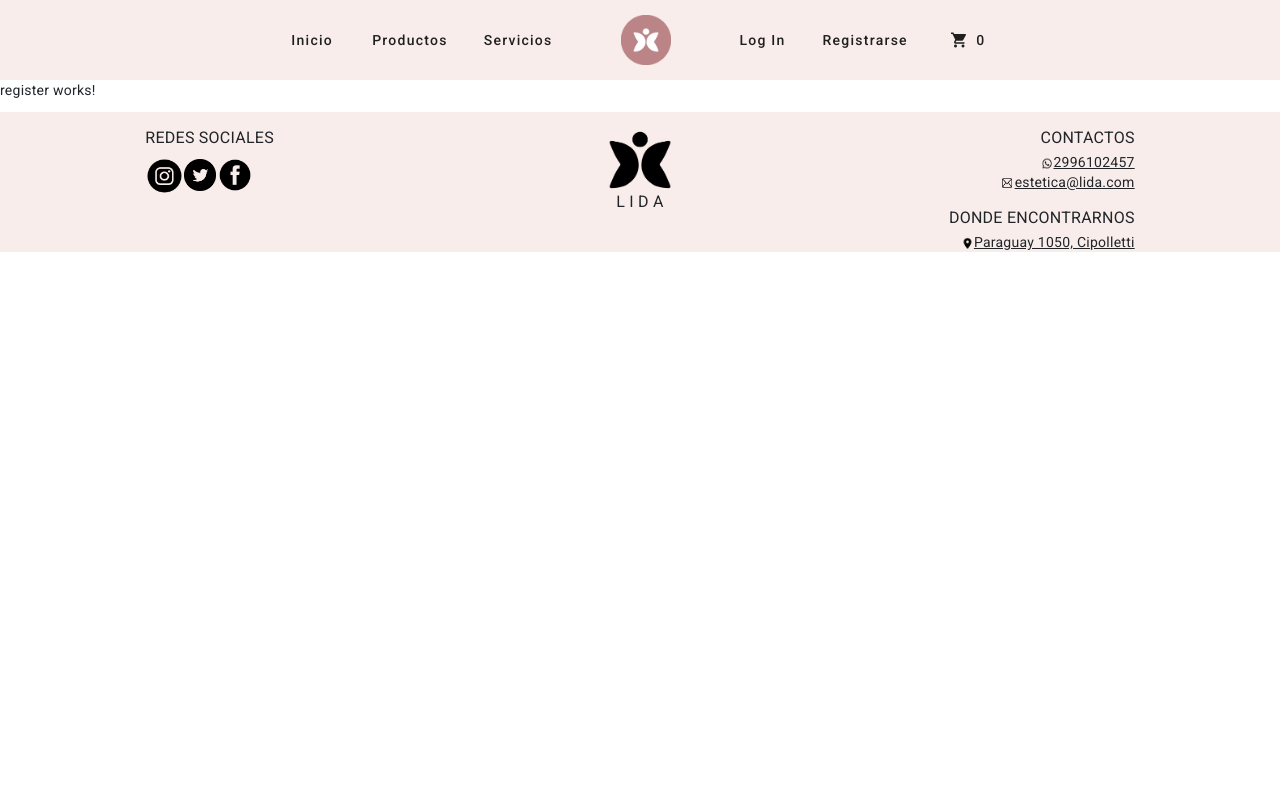
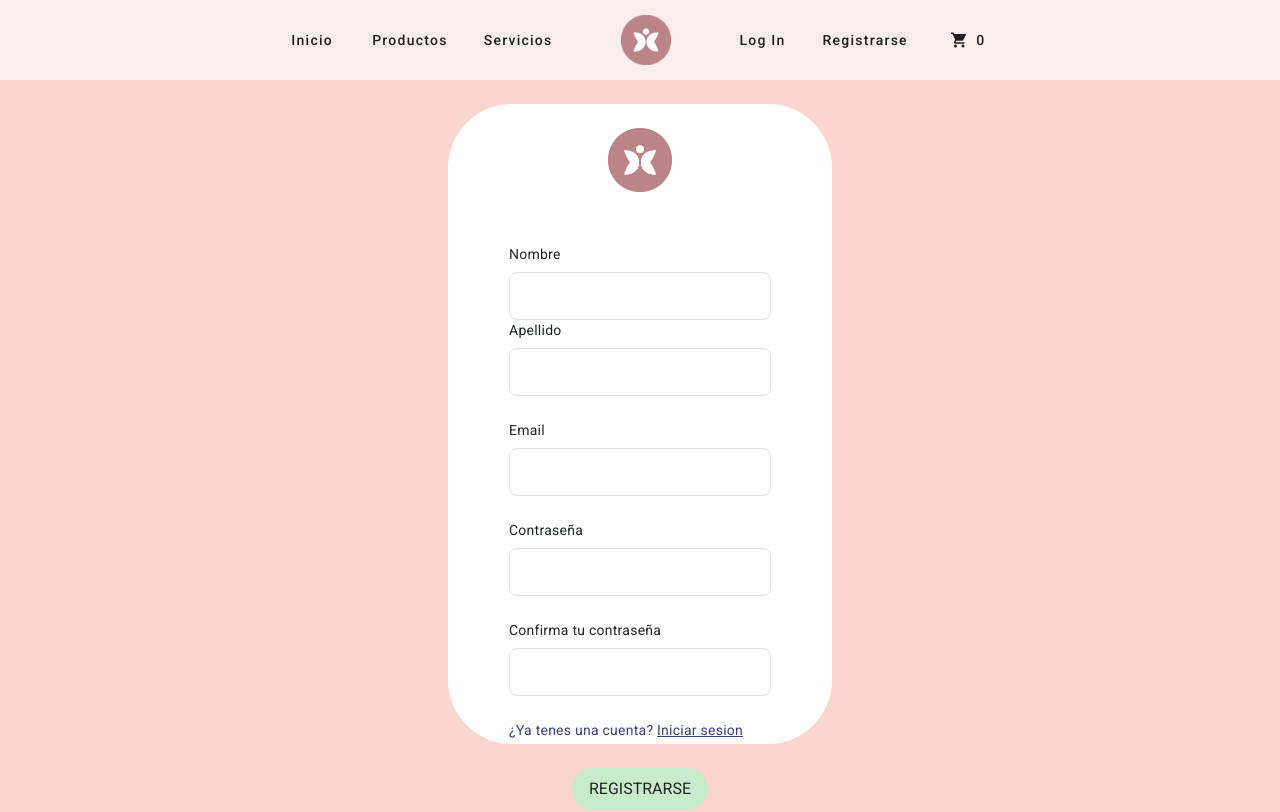
Before and after one commit to nehoxy/estetica-lida, an Angular app: page /register in a window 1280 px wide. Shown: the top 812 px of the page. Built offline with nearby package versions, Linux system fonts and the light colour scheme.

Commit message:
hice el register a base del login de marti, me falta poner horizontalmente el nombre y el apellido

```diff
--- a/src/app/modules/auth/pages/register/register.component.css
+++ b/src/app/modules/auth/pages/register/register.component.css
@@ -0,0 +1,36 @@
+.contenedor{
+    min-height: 100vh;
+    background-color: #FCD5CE;
+}
+
+.bg{
+    background-color: #FCD5CE;
+}
+.cardregister{
+    width: 30vw;
+    height:50vw;
+    border-radius: 5vw;
+    margin:auto;
+    display: flex;
+    justify-content: center;
+
+
+}
+.card-body{
+    width:30vw;
+    height: 50vw;
+    background-color: white;
+    display:flex;
+    justify-content: center;
+}
+.logolida{
+    width: 5vw;
+    height: 5vw;
+    margin-top: 4vw;
+    margin: auto;
+    padding: 0px;
+}
+.btn{
+    background-color: #C8ECCB;
+    border-radius:2vw;
+}
--- a/src/app/modules/auth/pages/register/register.component.html
+++ b/src/app/modules/auth/pages/register/register.component.html
@@ -1 +1,50 @@
-<p>register works!</p>
+<div class="contenedor">
+    <div class="container-flex px-4 ">
+
+        <div class="p-4">
+            <div style="background-color: #ffffff;" class="cardregister">
+                <form>
+
+                    <div class="d-flex align-items-center mb-5 pb-1">
+                        <img class="logolida mt-4" src="../../../../../assets/imgNavbar/logo7.png" alt="">
+                    </div>
+
+                    <div class="form-outline mb-4 text-left">
+                        <div>
+                            <label class="form-label" for="form2Example17">Nombre</label>
+                            <input type="text" id="form2Example17" class="form-control form-control-lg" />
+                        </div>
+                        <div>
+                            <label class="form-label" for="form2Example17">Apellido</label>
+                            <input type="text" id="form2Example17" class="form-control form-control-lg" />
+                        </div>
+                    </div>
+
+                    <div class="form-outline mb-4 text-left">
+                        <label class="form-label" for="form2Example17">Email</label>
+                        <input type="email" id="form2Example17" class="form-control form-control-lg" />
+                    </div>
+
+                    <div class="form-outline mb-4">
+                        <label class="form-label" for="form2Example27">Contraseña</label>
+                        <input type="password" id="form2Example27" class="form-control form-control-lg" />
+                    </div>
+                    <div class="form-outline mb-4">
+                        <label class="form-label" for="form2Example27">Confirma tu contraseña</label>
+                        <input type="password" id="form2Example27" class="form-control form-control-lg" />
+                    </div>
+
+                    <p class="mb-3 pb-lg-2" style="color: #393f81;">¿Ya tenes una cuenta? <a href="/login"
+                            style="color: #393f81;">Iniciar sesion</a></p>
+
+                    <div class="pt-1 mb-4 text-center">
+                        <button class="btn btn-lg btn-block text-uppercase fs-6" type="button">Registrarse</button>
+                    </div>
+
+                </form>
+
+            </div>
+        </div>
+
+    </div>
+</div>
```
